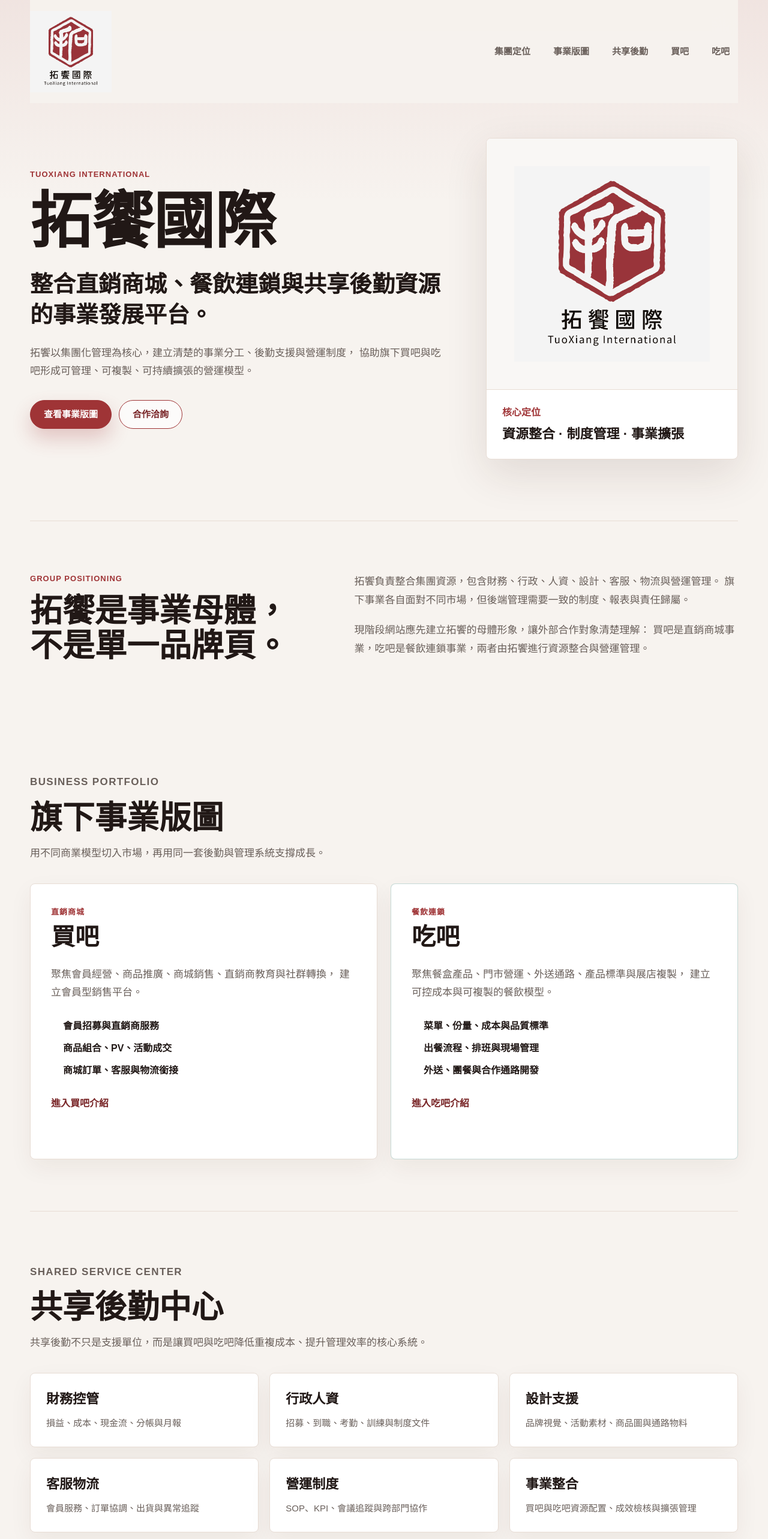
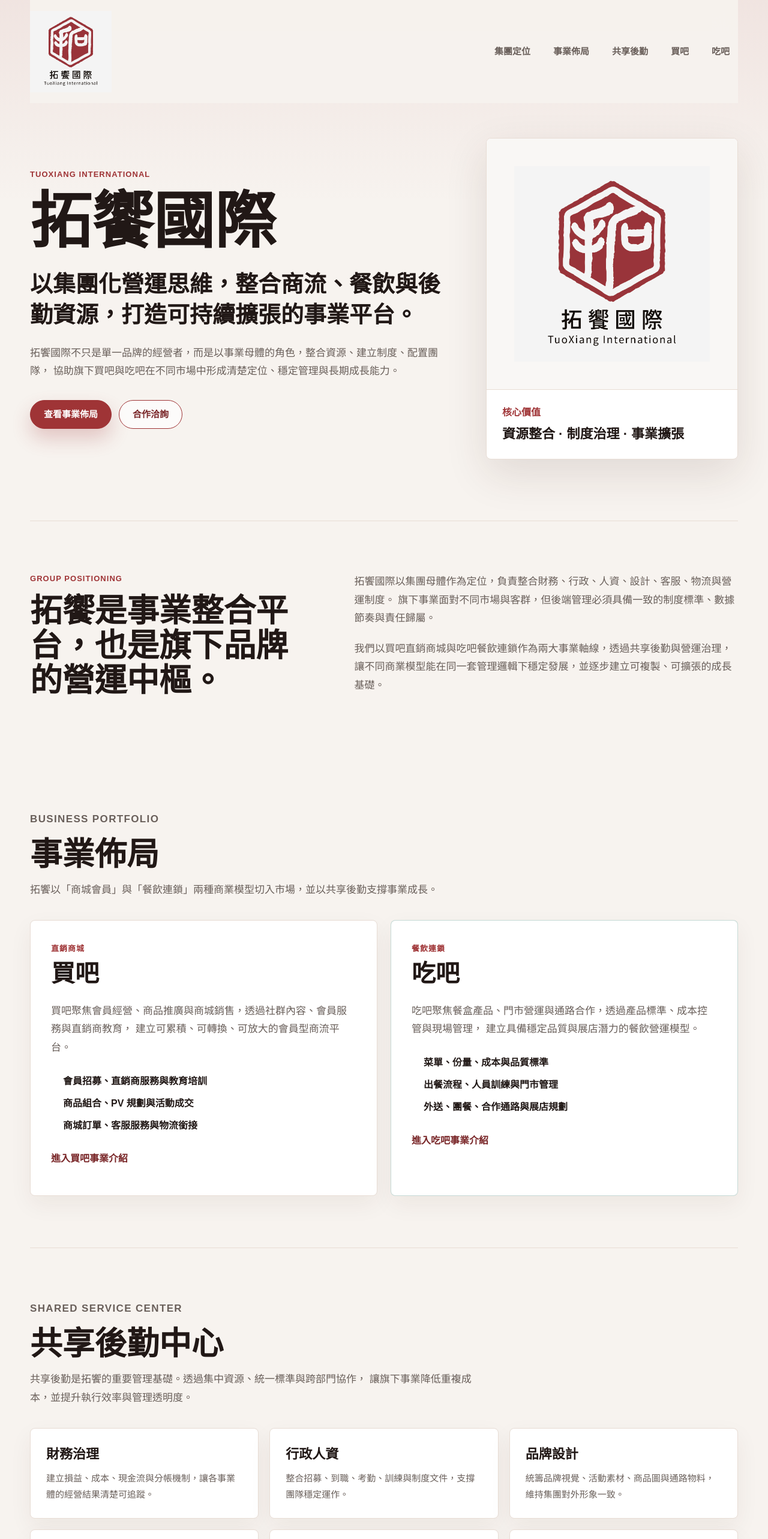
Before and after one commit to elon1215eagle/tuoxiang-group-site, a Next.js app: page / in a window 1280 px wide. Shown: the top 2566 px of the page at 60% size. Built offline with nearby package versions, Linux system fonts and the light colour scheme.

Commit message:
Polish Tuoxiang website copy

```diff
--- a/app/buyba/page.tsx
+++ b/app/buyba/page.tsx
@@ -2,10 +2,10 @@ import Image from "next/image";
 import Link from "next/link";
 
 const focusItems = [
-  ["會員經營", "建立會員名單、有效會員追蹤、直銷商服務與教育節奏。"],
-  ["商城營運", "商品上架、商品資訊、訂單狀態、活動檔期與後台資料管理。"],
-  ["商品推廣", "商品組合、PV 設計、活動成交、社群內容與銷售轉換。"],
-  ["客服物流", "會員問題、訂單協調、退換貨、庫存、出貨與物流異常處理。"],
+  ["會員經營", "建立會員名單、有效會員追蹤、直銷商服務與教育節奏，形成可累積的銷售資產。"],
+  ["商城營運", "管理商品上架、商品資訊、訂單狀態、活動檔期與後台資料，確保營運流程穩定。"],
+  ["商品推廣", "規劃商品組合、PV 設計、活動成交、社群內容與銷售轉換，提升市場動能。"],
+  ["客服物流", "串接會員問題、訂單協調、退換貨、庫存、出貨與物流異常，維持服務品質。"],
 ];
 
 const kpis = [
@@ -35,8 +35,8 @@ export default function BuybaPage() {
         <p className="eyebrow">BUYBA BUSINESS UNIT</p>
         <h1>買吧直銷商城</h1>
         <p>
-          買吧是拓饗國際旗下的直銷商城事業，聚焦會員經營、商品推廣、
-          商城銷售與直銷商服務，目標建立可持續擴張的會員型銷售平台。
+          買吧是拓饗國際旗下的會員商流事業，透過直銷商城、商品推廣、會員經營與社群轉換，
+          建立能持續累積客群、放大銷售效益的數位商務平台。
         </p>
         <div className="hero-actions">
           <a className="button primary" href="http://127.0.0.1:4173/?v=2">
@@ -49,15 +49,16 @@ export default function BuybaPage() {
       <section className="section two-column">
         <div>
           <p className="section-label">POSITIONING</p>
-          <h2>買吧不重新設計，先做拓饗母體導流。</h2>
+          <h2>買吧承接的是會員商流，不只是單一商品銷售。</h2>
         </div>
         <div className="copy-block">
           <p>
-            既有買吧頁面已完成，拓饗網站中的買吧分頁應扮演「集團導流與事業說明」角色，
-            不重複製作完整品牌頁，避免內容分散與維護成本增加。
+            買吧的核心價值在於建立可被管理、可被追蹤、可被放大的會員銷售系統。
+            透過商品組合、會員教育、活動推廣與服務流程，將一次性交易逐步轉化為長期會員經營。
           </p>
           <p>
-            後續若買吧正式上線網域，可將本頁的導流按鈕改成正式網址，並保留拓饗對買吧的事業定位說明。
+            在拓饗的集團架構下，買吧不需要單獨承擔所有後勤成本，而是透過共享財務、設計、客服、
+            物流與營運制度支援，將更多資源集中在會員成長、商品轉換與市場推進。
           </p>
         </div>
       </section>
@@ -80,7 +81,7 @@ export default function BuybaPage() {
       <section className="section metric-section">
         <div>
           <p className="section-label">KPI</p>
-          <h2>建議追蹤指標</h2>
+          <h2>核心追蹤指標</h2>
         </div>
         <div className="metric-list">
           {kpis.map((item) => (
--- a/app/page.tsx
+++ b/app/page.tsx
@@ -2,19 +2,19 @@ import Image from "next/image";
 import Link from "next/link";
 
 const supportItems = [
-  ["財務控管", "損益、成本、現金流、分帳與月報"],
-  ["行政人資", "招募、到職、考勤、訓練與制度文件"],
-  ["設計支援", "品牌視覺、活動素材、商品圖與通路物料"],
-  ["客服物流", "會員服務、訂單協調、出貨與異常追蹤"],
-  ["營運制度", "SOP、KPI、會議追蹤與跨部門協作"],
-  ["事業整合", "買吧與吃吧資源配置、成效檢核與擴張管理"],
+  ["財務治理", "建立損益、成本、現金流與分帳機制，讓各事業體的經營結果清楚可追蹤。"],
+  ["行政人資", "整合招募、到職、考勤、訓練與制度文件，支撐團隊穩定運作。"],
+  ["品牌設計", "統籌品牌視覺、活動素材、商品圖與通路物料，維持集團對外形象一致。"],
+  ["客服物流", "串接會員服務、訂單協調、出貨追蹤與異常處理，提升服務品質。"],
+  ["營運制度", "建立 SOP、KPI、會議追蹤與跨部門協作節奏，讓管理能被執行與複製。"],
+  ["事業整合", "以集團視角配置買吧與吃吧資源，讓不同事業共享能力、降低重複成本。"],
 ];
 
 const operatingPrinciples = [
-  "公司母體清楚，事業部權責分明",
-  "共享後勤集中管理，避免重複配置成本",
-  "用制度、流程與數據支撐事業擴張",
-  "先建立可落地模型，再逐步擴大投入",
+  "以集團母體思維規劃事業，不以單一專案思維短期運作。",
+  "以制度與數據管理成效，讓決策有依據、責任有歸屬。",
+  "以共享後勤降低重複成本，讓資源集中於成長與轉換。",
+  "以可複製模型推動擴張，先穩定流程，再放大規模。",
 ];
 
 export default function Home() {
@@ -26,7 +26,7 @@ export default function Home() {
         </Link>
         <nav className="site-nav" aria-label="主要導覽">
           <Link href="#about">集團定位</Link>
-          <Link href="#business">事業版圖</Link>
+          <Link href="#business">事業佈局</Link>
           <Link href="#support">共享後勤</Link>
           <Link href="/buyba">買吧</Link>
           <Link href="/chiba">吃吧</Link>
@@ -38,22 +38,22 @@ export default function Home() {
           <p className="eyebrow">TUOXIANG INTERNATIONAL</p>
           <h1>拓饗國際</h1>
           <p className="hero-lead">
-            整合直銷商城、餐飲連鎖與共享後勤資源的事業發展平台。
+            以集團化營運思維，整合商流、餐飲與後勤資源，打造可持續擴張的事業平台。
           </p>
           <p className="hero-text">
-            拓饗以集團化管理為核心，建立清楚的事業分工、後勤支援與營運制度，
-            協助旗下買吧與吃吧形成可管理、可複製、可持續擴張的營運模型。
+            拓饗國際不只是單一品牌的經營者，而是以事業母體的角色，整合資源、建立制度、配置團隊，
+            協助旗下買吧與吃吧在不同市場中形成清楚定位、穩定管理與長期成長能力。
           </p>
           <div className="hero-actions">
-            <Link className="button primary" href="#business">查看事業版圖</Link>
+            <Link className="button primary" href="#business">查看事業佈局</Link>
             <Link className="button secondary" href="#contact">合作洽詢</Link>
           </div>
         </div>
         <div className="hero-card" aria-label="拓饗管理核心">
           <Image src="/tuoxiang-logo.png" alt="" width={520} height={520} priority />
           <div>
-            <span>核心定位</span>
-            <strong>資源整合 · 制度管理 · 事業擴張</strong>
+            <span>核心價值</span>
+            <strong>資源整合 · 制度治理 · 事業擴張</strong>
           </div>
         </div>
       </section>
@@ -61,16 +61,16 @@ export default function Home() {
       <section className="section two-column" id="about">
         <div>
           <p className="section-label">GROUP POSITIONING</p>
-          <h2>拓饗是事業母體，不是單一品牌頁。</h2>
+          <h2>拓饗是事業整合平台，也是旗下品牌的營運中樞。</h2>
         </div>
         <div className="copy-block">
           <p>
-            拓饗負責整合集團資源，包含財務、行政、人資、設計、客服、物流與營運管理。
-            旗下事業各自面對不同市場，但後端管理需要一致的制度、報表與責任歸屬。
+            拓饗國際以集團母體作為定位，負責整合財務、行政、人資、設計、客服、物流與營運制度。
+            旗下事業面對不同市場與客群，但後端管理必須具備一致的制度標準、數據節奏與責任歸屬。
           </p>
           <p>
-            現階段網站應先建立拓饗的母體形象，讓外部合作對象清楚理解：
-            買吧是直銷商城事業，吃吧是餐飲連鎖事業，兩者由拓饗進行資源整合與營運管理。
+            我們以買吧直銷商城與吃吧餐飲連鎖作為兩大事業軸線，透過共享後勤與營運治理，
+            讓不同商業模型能在同一套管理邏輯下穩定發展，並逐步建立可複製、可擴張的成長基礎。
           </p>
         </div>
       </section>
@@ -78,37 +78,39 @@ export default function Home() {
       <section className="section" id="business">
         <div className="section-heading">
           <p className="section-label">BUSINESS PORTFOLIO</p>
-          <h2>旗下事業版圖</h2>
-          <p>用不同商業模型切入市場，再用同一套後勤與管理系統支撐成長。</p>
+          <h2>事業佈局</h2>
+          <p>
+            拓饗以「商城會員」與「餐飲連鎖」兩種商業模型切入市場，並以共享後勤支撐事業成長。
+          </p>
         </div>
         <div className="business-grid">
           <article className="business-card">
             <span className="card-kicker">直銷商城</span>
             <h3>買吧</h3>
             <p>
-              聚焦會員經營、商品推廣、商城銷售、直銷商教育與社群轉換，
-              建立會員型銷售平台。
+              買吧聚焦會員經營、商品推廣與商城銷售，透過社群內容、會員服務與直銷商教育，
+              建立可累積、可轉換、可放大的會員型商流平台。
             </p>
             <ul>
-              <li>會員招募與直銷商服務</li>
-              <li>商品組合、PV、活動成交</li>
-              <li>商城訂單、客服與物流銜接</li>
+              <li>會員招募、直銷商服務與教育培訓</li>
+              <li>商品組合、PV 規劃與活動成交</li>
+              <li>商城訂單、客服服務與物流銜接</li>
             </ul>
-            <Link className="text-link" href="/buyba">進入買吧介紹</Link>
+            <Link className="text-link" href="/buyba">進入買吧事業介紹</Link>
           </article>
           <article className="business-card accent">
             <span className="card-kicker">餐飲連鎖</span>
             <h3>吃吧</h3>
             <p>
-              聚焦餐盒產品、門市營運、外送通路、產品標準與展店複製，
-              建立可控成本與可複製的餐飲模型。
+              吃吧聚焦餐盒產品、門市營運與通路合作，透過產品標準、成本控管與現場管理，
+              建立具備穩定品質與展店潛力的餐飲營運模型。
             </p>
             <ul>
               <li>菜單、份量、成本與品質標準</li>
-              <li>出餐流程、排班與現場管理</li>
-              <li>外送、團餐與合作通路開發</li>
+              <li>出餐流程、人員訓練與門市管理</li>
+              <li>外送、團餐、合作通路與展店規劃</li>
             </ul>
-            <Link className="text-link" href="/chiba">進入吃吧介紹</Link>
+            <Link className="text-link" href="/chiba">進入吃吧事業介紹</Link>
           </article>
         </div>
       </section>
@@ -118,7 +120,8 @@ export default function Home() {
           <p className="section-label">SHARED SERVICE CENTER</p>
           <h2>共享後勤中心</h2>
           <p>
-            共享後勤不只是支援單位，而是讓買吧與吃吧降低重複成本、提升管理效率的核心系統。
+            共享後勤是拓饗的重要管理基礎。透過集中資源、統一標準與跨部門協作，
+            讓旗下事業降低重複成本，並提升執行效率與管理透明度。
           </p>
         </div>
         <div className="support-grid">
@@ -134,7 +137,7 @@ export default function Home() {
       <section className="section operating-section">
         <div>
           <p className="section-label">OPERATING PRINCIPLES</p>
-          <h2>拓饗的管理原則</h2>
+          <h2>拓饗的營運原則</h2>
         </div>
         <ol className="principle-list">
           {operatingPrinciples.map((item) => (
@@ -147,7 +150,7 @@ export default function Home() {
         <p className="section-label">CONTACT</p>
         <h2>合作洽詢</h2>
         <p>
-          適合廠商合作、商品合作、餐飲通路、團餐合作、商城會員與事業合作洽詢。
+          歡迎品牌廠商、商品供應商、餐飲通路、團餐合作、商城會員與事業合作夥伴洽詢。
         </p>
         <div className="contact-actions">
           <Link className="button primary" href="/buyba">買吧合作</Link>
```
Also changed, not shown: app/chiba/page.tsx (+14 -13 lines).
